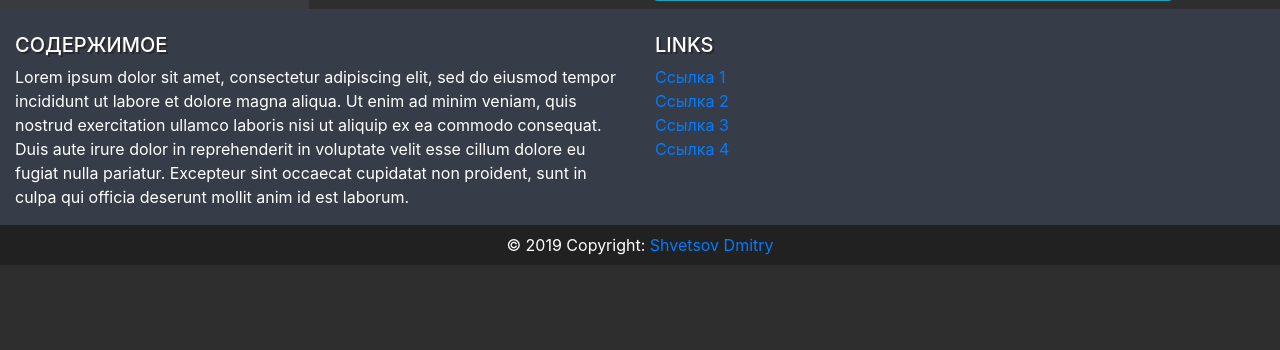
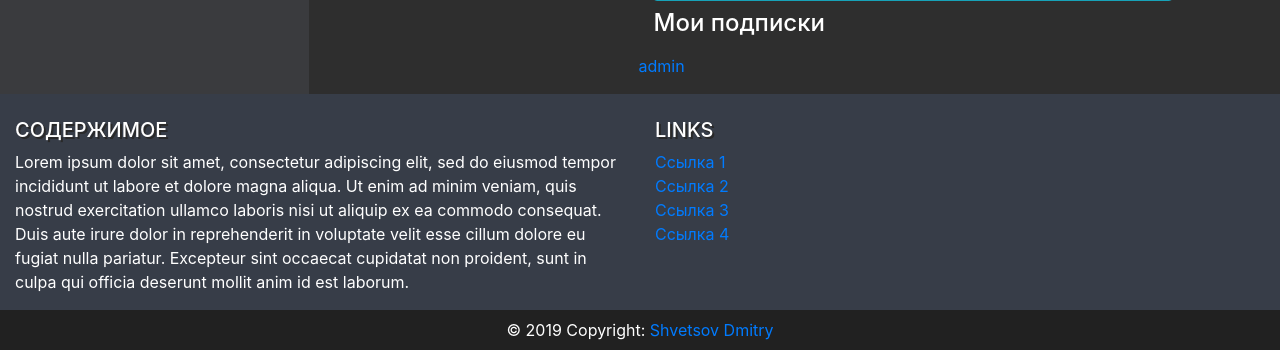
Before and after one commit to shvetsovdmitry/django-test-progect, a Django app: page /accounts/profile/admin/ in a window 1280 px wide. Shown: the part 1617-1967 px from the top of the page. Before the commit the page ends 1882 px from the top, so only its background shows below. Run offline with Django 3.2, Linux system fonts and the light colour scheme; a user stored in the database is signed in; data comes from the database, SQL or seed files in the repository; both versions use the stored data as it was after the commit; tables that the repository leaves empty hold one stand-in row (values such as "Sample post"); some libraries are stand-ins or nearby versions.

Commit message:
Adding user in following list. Working on #37.

```diff
--- a/articles/admin.py
+++ b/articles/admin.py
@@ -25,6 +25,7 @@ class AdvUserAdmin(admin.ModelAdmin):
               'tw_url',
               'vk_url',
               'ok_url',
+              'user_subscriptions',
               'rating',
               'send_messages',
               'is_activated',
--- a/articles/models.py
+++ b/articles/models.py
@@ -52,6 +52,7 @@ class AdvUser (AbstractUser):
     city = models.CharField(blank=True, null=True, max_length=50, verbose_name='Город')
     bdate = models.DateField(blank=True, null=True, verbose_name='Дата рождения')
     gender = models.ForeignKey(Gender, default=None, blank=True, null=True, on_delete=models.PROTECT, verbose_name='Пол')
+    user_subscriptions = models.ManyToManyField('self', related_name='user_subscriptions', blank=True, verbose_name='Подписки')
     # User's rating.
     rating = models.IntegerField(default=0, verbose_name='Рейтинг')
     # System.
@@ -66,6 +67,14 @@ class AdvUser (AbstractUser):
             return format_html('<img src="%s" style="width:300px; height: 200px" />' % self.account_image_url)
     admin_image.short_description = 'Превью'
     admin_image.allow_tags = True
+
+    def subscribe_user(self, user):
+        self.user_subscriptions.add(user)
+        self.save()
+
+    def unsubscribe_user(self, user):
+        self.user_subscriptions.remove(user)
+        self.save()
 
     class Meta :
        verbose_name = 'Пользователь'
--- a/articles/templates/articles/user_actions/profile.html
+++ b/articles/templates/articles/user_actions/profile.html
@@ -117,7 +117,30 @@
 			<a href="{% url 'articles:change_password' %}" class="btn btn-outline-info btn-block"><img src="https://img.icons8.com/dusk/32/000000/edit.png"> Изменить пароль</a>
 		</div>
 		{% endif %}
-
+		{% if not request.user == user %}
+			{% if user not in request.user.user_subscriptions.all %}
+			<div class="row mx-auto my-2">
+				<a href="{% url 'articles:subscribe' username=user.username %}" class="btn btn-outline-secondary btn-block"><img src="https://img.icons8.com/dusk/32/000000/add-to-favorites.png"> Подписаться</a>
+			</div>
+			{% else %}
+			<div class="row mx-auto my-2">
+				<a href="{% url 'articles:unsubscribe' username=user.username %}" class="btn btn-outline-secondary btn-block"><img src="https://img.icons8.com/dusk/32/000000/add-to-favorites.png"> Отписаться</a>
+			</div>
+			{% endif %}
+		{% else %}
+		<div class="row mx-auto my-2">
+			<h4 class="text-white">Мои подписки</h4>
+		</div>
+		<div class="row">
+			<ul class="list-unstyled">
+				{% for sub in user.user_subscriptions.all %}
+					<li>
+						<a href="{% url 'articles:profile' username=sub.username %}">{{ sub.username }}</a>
+					</li>
+				{% endfor %}
+			</ul>
+		</div>
+		{% endif %}
 	</div>
 </div>
 {% endblock %}
--- a/articles/urls.py
+++ b/articles/urls.py
@@ -6,11 +6,13 @@ from .views import ARegisterDoneView, user_activate, ChangeUserInfoView
 from .views import ArticleAddView, change_rating, ArticleDeleteView
 from .views import ArticleEditView, APasswordChangeView, APasswordResetView
 from .views import APasswordResetDoneView, APasswordResetConfirmView
-from .views import APasswordResetCompleteView
+from .views import APasswordResetCompleteView, subscribe, unsubscribe
 
 
 app_name = 'articles'
 urlpatterns = [
+    path('accounts/profile/unsubscribe/<str:username>/', unsubscribe, name='unsubscribe'),
+    path('accounts/profile/subscribe/<str:username>/', subscribe, name='subscribe'),
     path('accounts/password/reset/complete/', APasswordResetCompleteView.as_view(), name='reset_password_complete'),
     path('accounts/password/reset/confirm/<uidb64>/<token>/', APasswordResetConfirmView.as_view(), name='reset_password_confirm'),
     path('accounts/password/reset/done/', APasswordResetDoneView.as_view(), name='reset_password_done'),
--- a/articles/views.py
+++ b/articles/views.py
@@ -15,6 +15,7 @@ from django.contrib.messages.views import SuccessMessageMixin
 from django.views import View
 from django.views.generic.edit import CreateView, UpdateView
 from django.views.generic.base import TemplateView
+from django.views.generic.detail import DetailView
 from django.utils import timezone
 from django.forms import ValidationError
 
@@ -100,6 +101,26 @@ def user_activate(request, sign):
         user.is_activated = True
         user.save()
     return render(request, template)
+
+
+@login_required
+def subscribe(request, username):
+    user = AdvUser.objects.get(username=username)
+    if user not in request.user.user_subscriptions.all():
+        request.user.subscribe_user(user)
+    else:
+        messages.add_message(request, messages.WARNING, 'Вы уже подписаны на этого пользователя!')
+    return HttpResponseRedirect(request.META.get('HTTP_REFERER'))
+
+
+@login_required
+def unsubscribe(request, username):
+    user = AdvUser.objects.get(username=username)
+    if user in request.user.user_subscriptions.all():
+        request.user.unsubscribe_user(user)
+    else:
+        messages.add_message(request, messages.WARNING, 'Вы не подписаны на этого пользователя!')
+    return HttpResponseRedirect(request.META.get('HTTP_REFERER'))
 
 
 # Add article page view.
```
Also changed, not shown: articles/migrations/0067_advuser_user_subscriptions.py (added), articles/migrations/0068_auto_20190604_1017.py (added), articles/migrations/0069_auto_20190604_1018.py (added), db.sqlite3.
